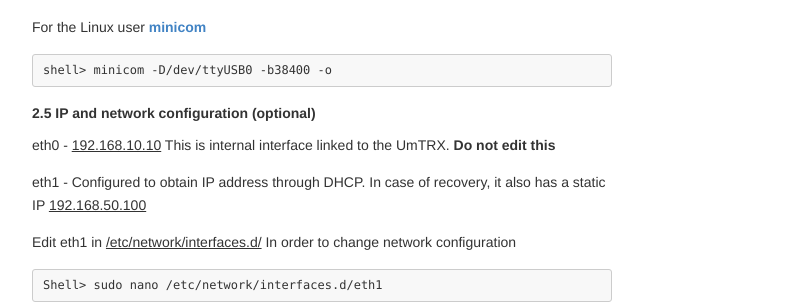
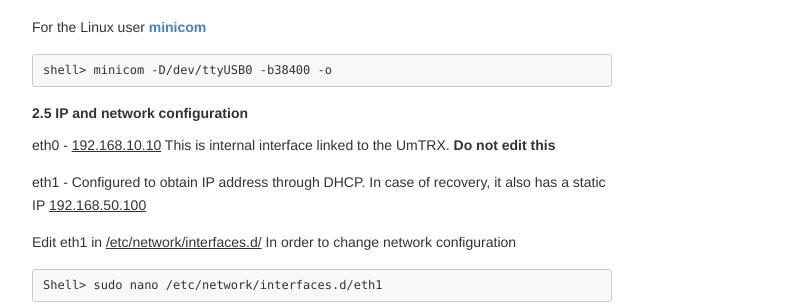
Before and after one commit to fairwaves/um-docs, a Jekyll site: the page umsite.html, which Jekyll copies as it is, in a window 1280 px wide and 900 px high, scrolled down 6897 px. Shown: the part 331-635 px from the top of the window, without its empty margins (248-1043 px from the left). Built offline with Jekyll 4.4.1, drawn with Linux system fonts in a browser that asks for light colours.

Commit message:
Network configuration

```diff
--- a/umdesk.html
+++ b/umdesk.html
@@ -58,7 +58,7 @@
      <li><a href="#2.1 Getting started"><span>2.1 Getting started</span></a></li>
      <li><a href="#2.2 Test call"><span>2.2 Test call</span></a></li>
      <li><a href="#2.3 Log in"><span>2.3 Log in</span></a></li>
-     <li><a href="#2.4 IP and network configuration (optional)"><span>2.4 IP and network configuration (optional)</span></a></li>
+     <li><a href="#2.4 IP and network configuration (optional)"><span>2.4 Network configuration</span></a></li>
         </ul>
     </ul>
 	</li>
--- a/umsite.html
+++ b/umsite.html
@@ -57,7 +57,7 @@
      <li><a href="#2.2 Getting started"><span>2.2 Getting started</span></a></li>
      <li><a href="#2.3 Test call"><span>2.3 Test call</span></a></li>
      <li><a href="#2.4 Log in"><span>2.4 Log in</span></a></li>
-     <li><a href="#2.5 IP and network configuration (optional)"><span>2.5 IP and network configuration (optional)</span></a></li>
+     <li><a href="#2.5 IP and network configuration (optional)"><span>2.5 Network configuration</span></a></li>
         </ul>
     </ul>
 	</li>
@@ -564,7 +564,7 @@
 <pre><code>shell&gt; minicom -D/dev/ttyUSB0 -b38400 -o
 </code></pre>
 
-<h4><a name="2.5 IP and network configuration (optional)"></a>2.5 IP and network configuration (optional)<a class="anchorlink" href="#2.5 IP and network configuration (optional)"></a></h4>
+<h4><a name="2.5 IP and network configuration (optional)"></a>2.5 IP and network configuration<a class="anchorlink" href="#2.5 IP and network configuration (optional)"></a></h4>
 <p>eth0 - <u>192.168.10.10</u> This is internal interface linked to the UmTRX. <strong>Do not edit this</strong></p>
 <p>eth1 - Configured to obtain IP address through DHCP. In case of recovery, it also has a static IP <u>192.168.50.100</u></p>
 
```
